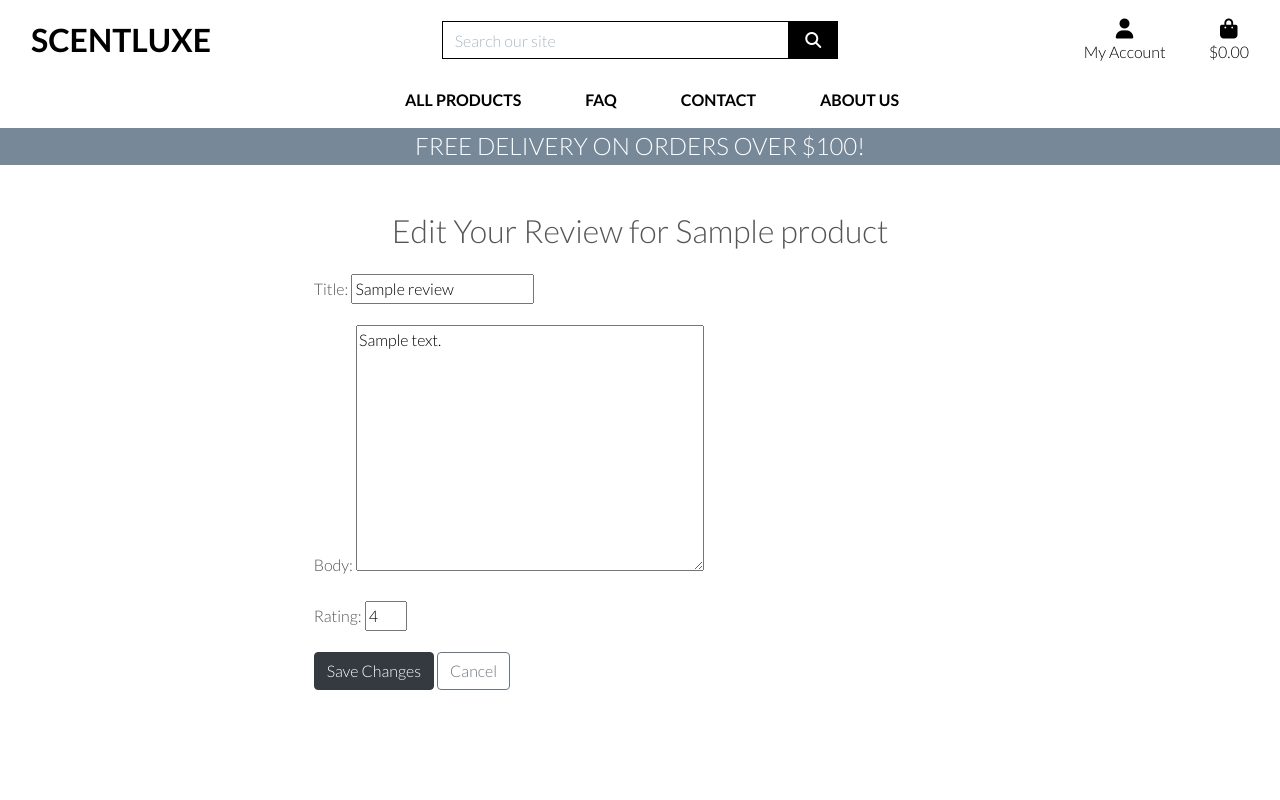
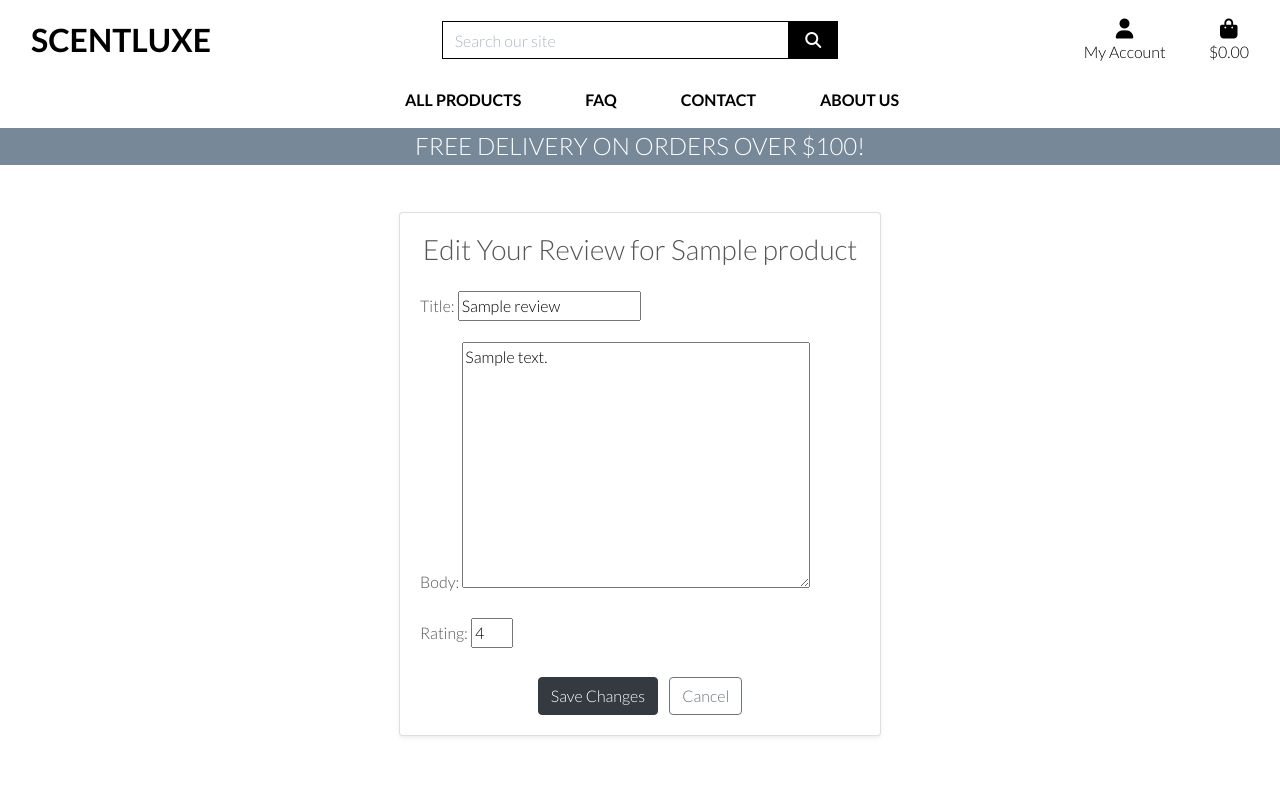
Before and after one commit to aimanh04/PP5-scent_luxe, a Django app: page /reviews/edit/1/ in a window 1280 px wide. Run offline with Django 3.2, Linux system fonts and the light colour scheme; a user stored in the database is signed in; tables that the repository leaves empty hold one stand-in row (values such as "Sample post"); some libraries are stand-ins or nearby versions.

Commit message:
Improve add and edit review pages

```diff
--- a/reviews/templates/reviews/edit_review.html
+++ b/reviews/templates/reviews/edit_review.html
@@ -11,16 +11,33 @@
 
 {% block content %}
 <div class="overlay"></div>
-<div class="container mt-5">
-    <h2 class="text-center mb-4">Edit Your Review for {{ product.name }}</h2>
+<div class="container mt-5 mb-5">
     <div class="row justify-content-center">
-        <div class="col-md-8">
-            <form method="POST">
-                {% csrf_token %}
-                {{ form.as_p }}
-                <button type="submit" class="btn btn-dark">Save Changes</button>
-                <a href="{% url 'product_detail' product.id %}" class="btn btn-outline-secondary">Cancel</a>
-            </form>
+        <div class="col-md-8 col-lg-6">
+            <div class="card shadow-sm">
+                <div class="card-body">
+                    <h3 class="text-center mb-4">Edit Your Review for {{ product.name }}</h3>
+                    <form method="POST">
+                        {% csrf_token %}
+                        <div class="form-group">
+                            {{ form.title.label_tag }}
+                            {{ form.title }}
+                        </div>
+                        <div class="form-group">
+                            {{ form.body.label_tag }}
+                            {{ form.body }}
+                        </div>
+                        <div class="form-group">
+                            {{ form.rating.label_tag }}
+                            {{ form.rating }}
+                        </div>
+                        <div class="text-center mt-4">
+                            <button type="submit" class="btn btn-dark">Save Changes</button>
+                            <a href="{% url 'product_detail' product.id %}" class="btn btn-outline-secondary ml-2">Cancel</a>
+                        </div>
+                    </form>
+                </div>
+            </div>
         </div>
     </div>
 </div>
--- a/reviews/views.py
+++ b/reviews/views.py
@@ -40,7 +40,10 @@ def edit_review(request, review_id):
             return redirect('product_detail', product_id=review.product.id)
     else:
         form = ReviewForm(instance=review)
-    return render(request, 'reviews/edit_review.html', {'form': form, 'product': review.product})
+    return render(request, 'reviews/edit_review.html', {
+        'form': form,
+        'product': review.product
+    })
 
 
 @login_required
```
Also changed, not shown: reviews/templates/reviews/add_review.html (+26 -9 lines).
